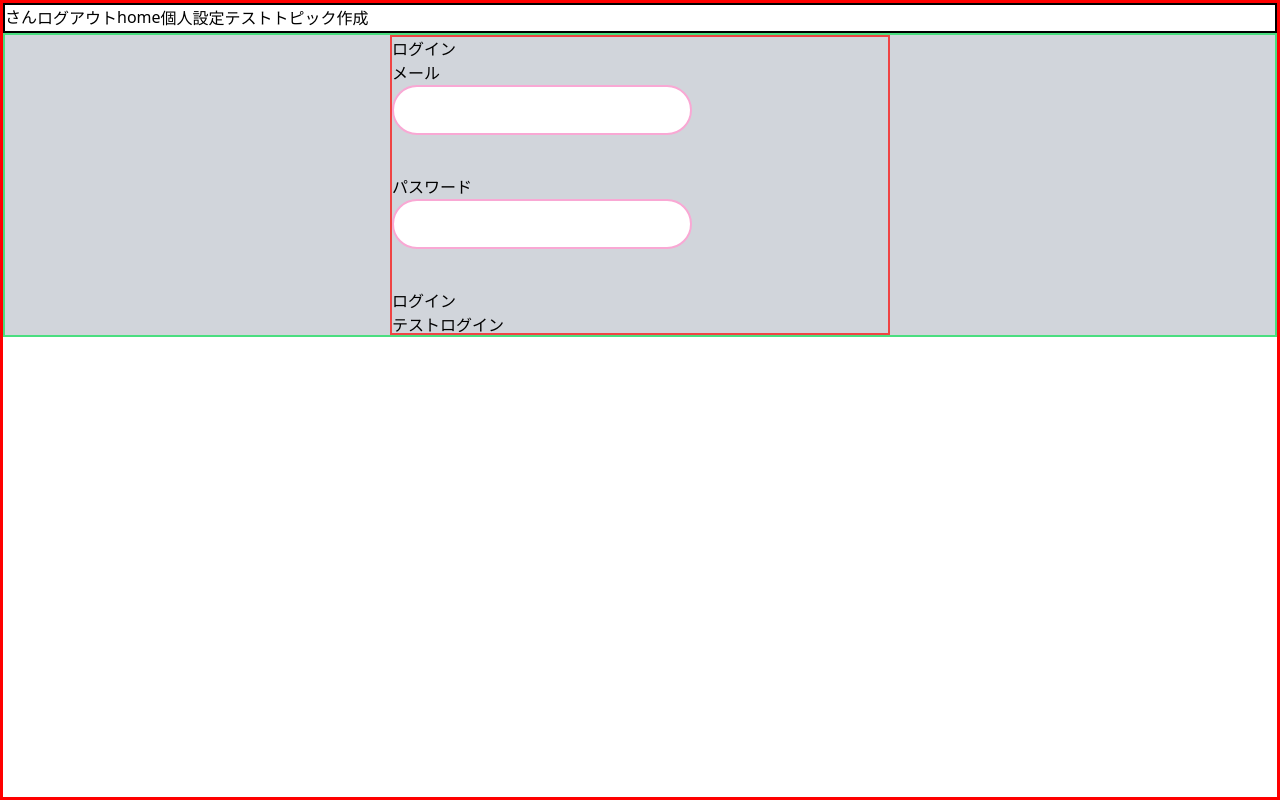
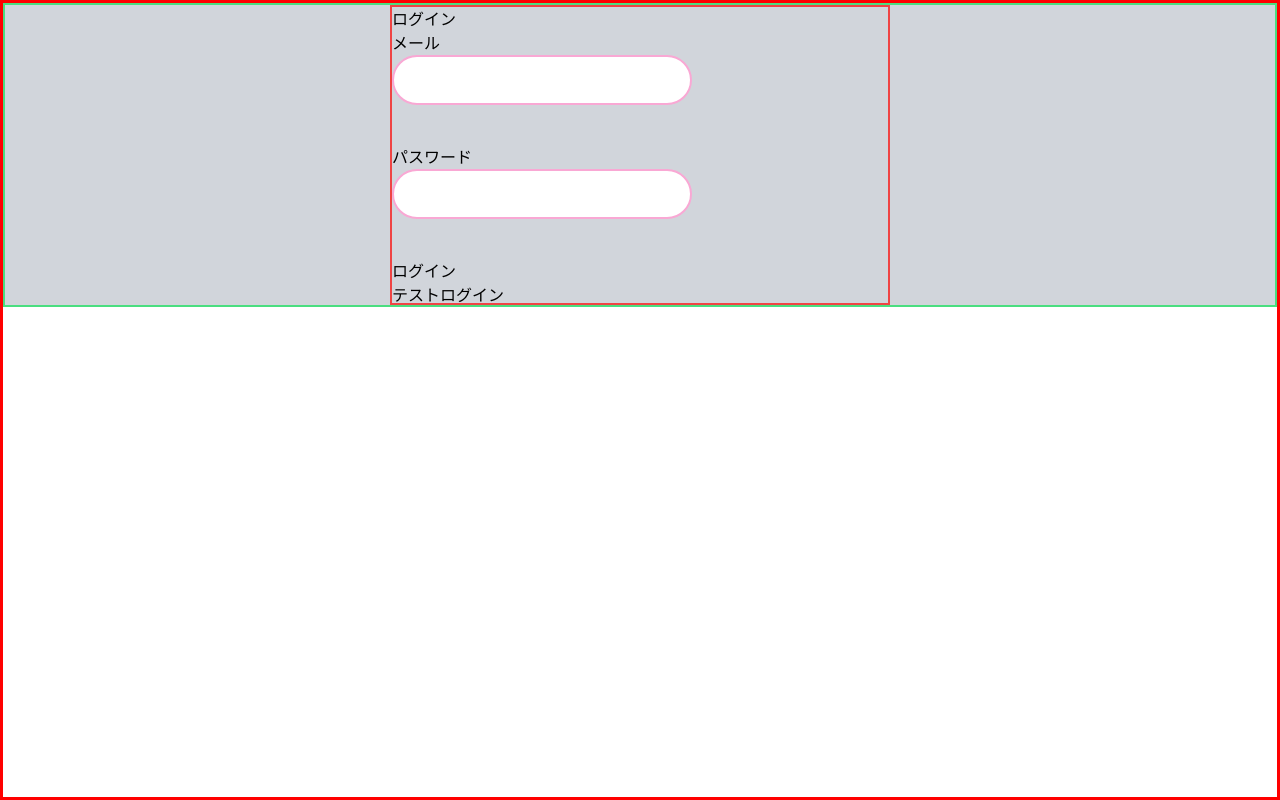
Before and after one commit to shobaseprg/searchistory, a Vue app in the folder src/searchistory/: page / in a window 1280 px wide. Built offline with nearby package versions, Linux system fonts and the light colour scheme; what mavon-editor would draw is missing.

Commit message:
route_no_headers

```diff
--- a/src/searchistory/src/App.vue
+++ b/src/searchistory/src/App.vue
@@ -9,7 +9,7 @@ import { useRoute } from 'vue-router'
 
 const route = useRoute()
 
-const authPage = ["/signin", "/signup"]
+const authPage = ["/signin", "/signup", "/"]
 const isAuthPage = () => {
   return !authPage.includes(route.path)
 }
```
